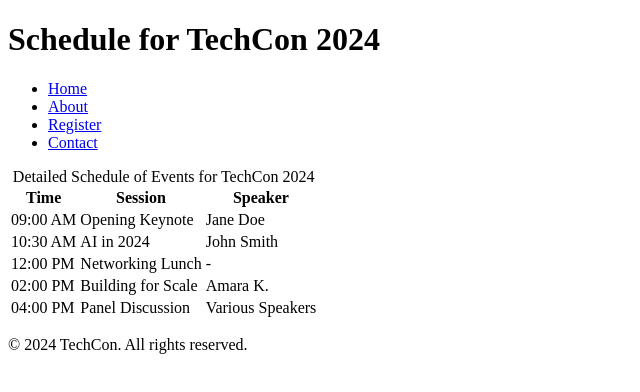
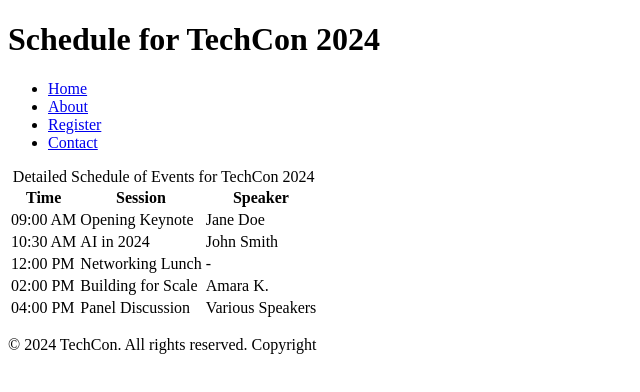
Before and after one commit to AceSapphire/TechCon_HTML, a plain HTML site: page techcon_website/schedule.html in a window 1280 px wide. Shown: the full height of the page, 0-640 px from the left. Drawn offline with Linux system fonts and the light colour scheme.

Commit message:
Add footer with copyright text to schedule page

```diff
--- a/techcon_website/schedule.html
+++ b/techcon_website/schedule.html
@@ -56,7 +56,7 @@
     </table>
   </main>
   <footer>
-    <p>&copy; 2024 TechCon. All rights reserved.</p>
+    <p>&copy; 2024 TechCon. All rights reserved. Copyright</p>
   </footer>
 </body>
 </html>
```
